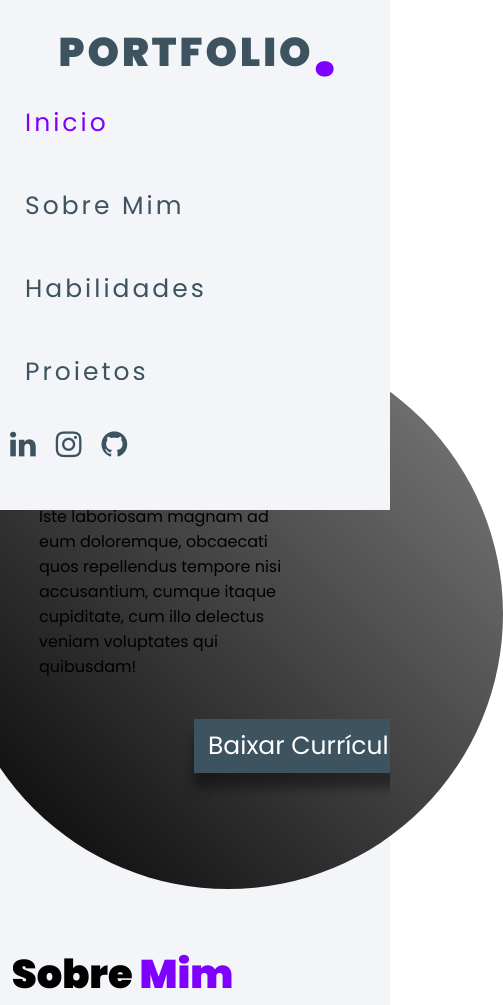
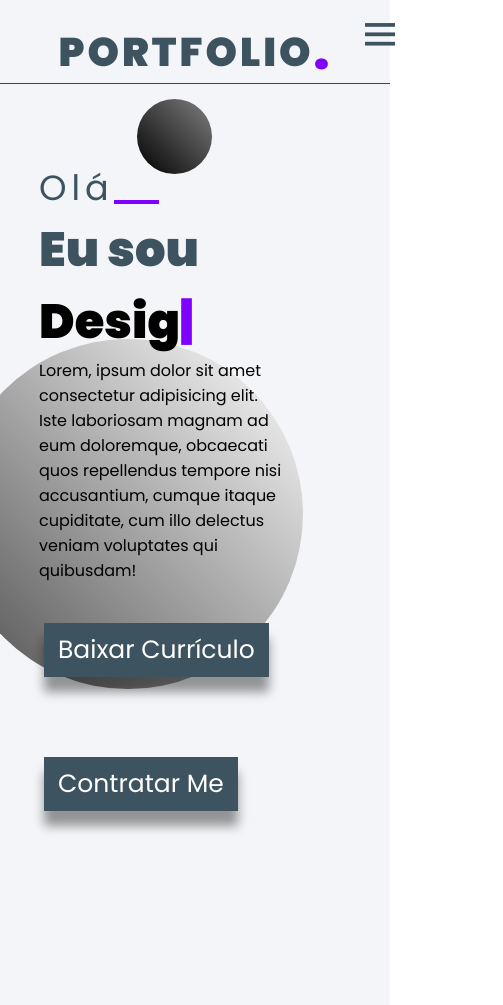
Before and after one commit to redgp0g/Portfolio, a plain HTML site: page index.html in a window 390 px wide. Shown: the top 1005 px of the page, 503 px wide, since content can reach past the window. Drawn offline with nearby package versions, Linux system fonts and the light colour scheme.

Commit message:
Responsivo para mobile

```diff
--- a/index.html
+++ b/index.html
@@ -6,6 +6,8 @@
     <meta name="viewport" content="width=device-width, initial-scale=1.0">
     <link rel="stylesheet" href="https://cdnjs.cloudflare.com/ajax/libs/font-awesome/4.7.0/css/font-awesome.css">
     <link rel="stylesheet" href="style.css">
+    <link rel="stylesheet"
+  href="https://unpkg.com/boxicons@latest/css/boxicons.min.css">
     <title>Portfolio Pessoal</title>
 </head>
 <body>
@@ -13,7 +15,7 @@
         <nav>
             <div class="logo">portfolio<b>.</b></div>
             <ul class="navItems">
-                <li><a href="#inicio" class="active">inicio</a></li>
+                <li><a href="#inicio" >inicio</a></li>
                 <li><a href="#sobre">sobre mim</a></li>
                 <li><a href="#habilidades">habilidades</a></li>
                 <li><a href="#projetos">projetos</a></li>
@@ -22,6 +24,8 @@
                 <a href="https://www.linkedin.com/in/guilherme-gordiano-bb97991b6/"><i class="fa fa-linkedin"></i></a>
                 <a href="https://www.instagram.com/gordianoguilherme/"><i class="fa fa-instagram"></i></a>
                 <a href="https://github.com/REDGP0G"><i class="fa fa-github"></i></a>
+            </div>
+            <div class="bx bx-menu" id="menu-icon">
             </div>
         </nav>
         <div class="wrapper" id="inicio">
--- a/script.js
+++ b/script.js
@@ -2,3 +2,18 @@ const nav = document.querySelector('nav');
 window.addEventListener("scroll", function(){
     nav.classList.toggle("sticky", window.scrollY > 50)
 });
+
+let menu = document.querySelector('#menu-icon'),
+    navitems = document.querySelector('.navItems'),
+    navicons = document.querySelector('.icons');
+menu.onclick = () =>{
+    menu.classList.toggle('bx-x');
+    navitems.classList.toggle('open');
+    navicons.classList.toggle('open');
+};
+
+window.onscroll= () =>{
+    menu.classList.remove('bx-x');
+    navitems.classList.remove('open');
+    navicons.classList.remove('open');
+};
--- a/style.css
+++ b/style.css
@@ -48,7 +48,7 @@ nav.sticky{
     text-transform: uppercase;
 }
 b{
-    font-size: 70px;
+    font-size: 50px;
     color: #7f00ff;
 }
 .navItems{
@@ -70,6 +70,15 @@ b{
 .navItems a.active{
     color: #7f00ff;
 }
+
+#menu-icon{
+    font-size: 45px;
+    color: #3d535f;
+    z-index: 10001;
+    cursor: pointer;
+    margin-left: 25px;
+    display: none;
+}
 .icons a{
     font-size: 30px;
     color: #3d535f;
@@ -79,8 +88,8 @@ b{
 .wrapper{
     display: flex;
     width: 100%;
+    margin-top: 10vh;
     height: 100vh;
-    justify-content: center;
     align-items: center;
     padding: 0 10%;
     overflow: hidden;
@@ -94,7 +103,7 @@ b{
     border-radius: 50%;
     left: -12%;
     top: 40%;
-    background: linear-gradient(45deg,black,gray);;
+    background: linear-gradient(45deg,rgb(78, 77, 77),rgb(255, 255, 255));;
     animation: object1 6s linear infinite;
 }
 .wrapper::after{
@@ -161,7 +170,6 @@ p{
 .btns{
      width: 100%;
      position: relative;
-     left: 150px;
 }
 button{
     outline: none;
@@ -510,6 +518,14 @@ span{
     .form-box{
         width: 90vw;
     }
+    .wrapper::before{
+        height: 350px;
+        width: 350px;
+    }
+    .wrapper::after{
+        height: 75px;
+        width: 75px;
+    }
 }
 
 @media (max-width: 1100px) {
@@ -536,13 +552,13 @@ span{
     }
 }
 
-@media (max-width: 840px) {
+@media (max-width: 1300px) {
     #menu-icon{
         display: block;
     }
     .navItems{
         position: absolute;
-        top: 100%;
+        top: -1000px;
         right: 0;
         left: 0;
         display: flex;
@@ -551,12 +567,24 @@ span{
         text-align: left;
         transition: all .45s ease;
     }
+    .navItems a{
+        display: block;
+        margin: 17px;
+        font-size: 20px;
+        transition: all .45 ease;
+        color: #3d535f;
+    }
+    .navItems a:hover{
+        color: #7f00ff;
+    }
+    .navItems a.active{
+        color: #7f00ff;
+    }
     .icons{
         position: absolute;
-        top: 380px;
+        top: -1000px;
         right: 0;
         display: flex;
-        left: 0;
         background: #f3f5f8;
         text-align: left;
         transition: all .45s ease;
@@ -566,7 +594,16 @@ span{
     }
     nav{
         background: #f3f5f8;
-    border-bottom: 1px solid #7f00ff;
-    padding: 12px 15%;
+        border-bottom: 1px solid #7f00ff;
+        padding: 12px 15%;
+    }
+    .icons.open{
+        top: 120%;
+    }
+    .navItems.open{
+        top: 100%;
+    }
+    h1{
+        font-size: 3em ;
     }
 }
```
Also changed, not shown: contratarme.html (+6 -2 lines).
